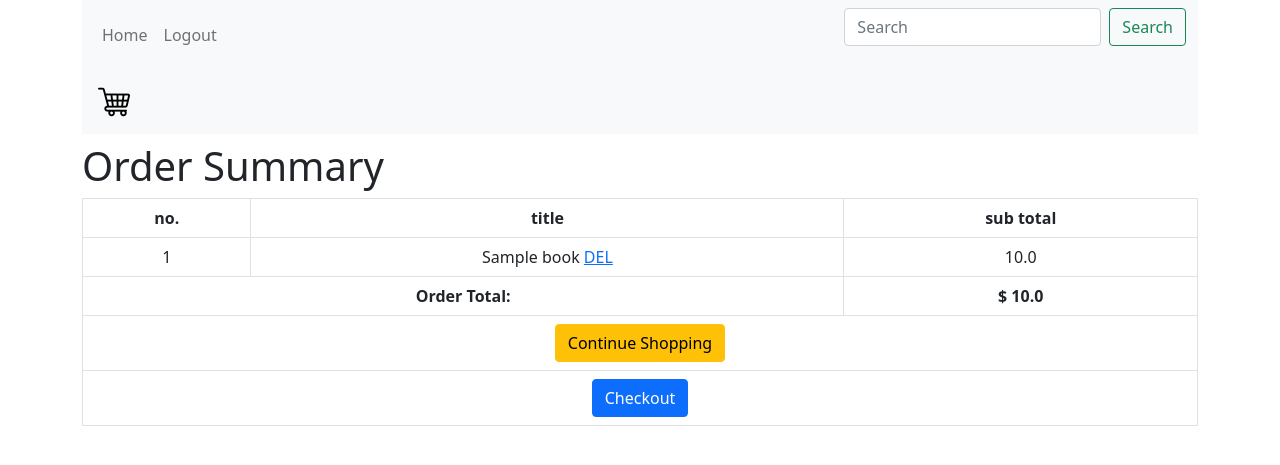
After one commit to Blackice21/my_ecommerce_app, a Django app: page /cart/order_summary/ in a window 1280 px wide. The commit adds this page. Shown: the top 465 px of the page. Run offline with Django 3.2, Linux system fonts and the light colour scheme; a user stored in the database is signed in; tables that the repository leaves empty hold one stand-in row (values such as "Sample post"); some libraries are stand-ins or nearby versions.

Commit message:
can track orders and can see order summary

```diff
--- a/shopping_cart/models.py
+++ b/shopping_cart/models.py
@@ -1,4 +1,5 @@
 from django.db import models
+from django.db.models import Sum
 from django.conf import settings
 from books.models import Book
 
@@ -12,11 +13,17 @@ class OrderItem(models.Model):
 class Order(models.Model):
     user = models.ForeignKey(settings.AUTH_USER_MODEL, on_delete=models.CASCADE)
     items = models.ManyToManyField(OrderItem)
-    ref_code = models.CharField(max_length=200)
+    ref_code = models.CharField(max_length=200, blank=True)
     is_ordered = models.BooleanField(default=False)
+
+    def get_total(self):
+        return self.items.all().aggregate(order_total=Sum('books__price'))['order_total']
 
     def __str__(self):
         return self.user.username
+
+    def track(self):
+        return self.items.count
 
 class Payment(models.Model):
     order = models.ForeignKey(Order, on_delete=models.CASCADE)
--- a/shopping_cart/urls.py
+++ b/shopping_cart/urls.py
@@ -3,5 +3,6 @@ from . import views
 
 urlpatterns = [
     path('add_to_cart/<book_slug>/', views.Add_to_cart, name='add_to_cart'),
-    path('remove_from_cart/<book_slug>/', views.Remove_from_cart, name='remove_from_cart')
+    path('remove_from_cart/<book_slug>/', views.Remove_from_cart, name='remove_from_cart'),
+    path('order_summary/', views.Order_summary, name='order_summary')
 ]
--- a/shopping_cart/views.py
+++ b/shopping_cart/views.py
@@ -18,3 +18,10 @@ def Remove_from_cart(request, book_slug):
     order.items.remove(order_item)
     order.save()
     return HttpResponseRedirect(request.META.get("HTTP_REFERER"))
+
+def Order_summary(request):
+     order = get_object_or_404(Order, user=request.user)
+     context={
+         'order': order
+     }
+     return render(request, 'order_summary.html', context)
--- a/templates/base.html
+++ b/templates/base.html
@@ -1,4 +1,5 @@
 <html lang="en">
+{% load static %}
 <head>
     <meta charset="UTF-8">
     <meta name="viewport" content="width=device-width, initial-scale=1.0">
@@ -10,6 +11,7 @@
       {% include 'navbar.html' %}
       <nav aria-label="breadcrumb">
         <ol class="breadcrumb p-3 mb-2 bg-light text-dark">
+          <a href="{% url 'order_summary' %}"><img src="{% static 'shopping-cart.png' %}" alt=""></a>
           {%block breadcrumb%}{% endblock breadcrumb %}
         </ol>
       </nav>
--- a/templates/book_detail.html
+++ b/templates/book_detail.html
@@ -1,6 +1,7 @@
 {% extends 'base.html' %}
 {% block title %}book details{% endblock title %}
 {% block breadcrumb %}
+<li class="breadcrumb-item">->{{tr}}</li>
 <li class="breadcrumb-item"><a href="{% url 'book_list'%}">book list</a></li>
 <li class="breadcrumb-item active">{{book.title}}</li>
 {% endblock breadcrumb %}
--- a/templates/book_list.html
+++ b/templates/book_list.html
@@ -1,6 +1,7 @@
 {% extends 'base.html' %}
 {% block title %}book list{% endblock title %}
 {% block breadcrumb %}
+<li class="breadcrumb-item">->{{tr}}</li>
 <li class="breadcrumb-item"><a href="#">book list</a></li>
 {% endblock breadcrumb %}
 
--- a/templates/chapter_detail.html
+++ b/templates/chapter_detail.html
@@ -1,6 +1,7 @@
 {% extends 'base.html' %}
 {% block title %}{{chapter.title}}{% endblock title %}
 {% block breadcrumb %}
+    <li class="breadcrumb-item">->{{tr}}</li>
     <li class="breadcrumb-item"><a href="{% url 'book_list'%}">book list</a></li>
     <li class="breadcrumb-item"><a href="{{chapter.book.get_absolute_url}}">{{chapter.book.title}}</a></li>
     <li class="breadcrumb-item active">{{chapter.title}}</li>
--- a/templates/exercise_detail.html
+++ b/templates/exercise_detail.html
@@ -2,6 +2,7 @@
 {% load static %}
 {% block title %}{{exercise.title}}{% endblock title %}
 {% block breadcrumb %}
+    <li class="breadcrumb-item">->{{tr}}</li>
     <li class="breadcrumb-item"><a href="{% url 'book_list'%}">book list</a></li>
     <li class="breadcrumb-item"><a href="{{exercise.chapter.book.get_absolute_url}}">{{exercise.chapter.book.title}}</a></li>
     <li class="breadcrumb-item"><a href="{{exercise.chapter.get_absolute_url}}">{{exercise.chapter.title}}</a></li>
--- /dev/null
+++ b/templates/order_summary.html
@@ -0,0 +1,52 @@
+{% extends 'base.html' %}
+{% block title %}order summary{% endblock title %}
+{% block content %}
+
+<h1>Order Summary</h1>
+<table class="table table-hover table-bordered text-center">
+    <tr>
+       <th>no.</th>
+       <th>title</th>
+       <th>sub total</th>
+    </tr>
+
+       {% for item in order.items.all %}
+       <tr>
+        <td>{{forloop.counter}}</td>
+        <td>{{item.books.title}} <a href="{% url 'remove_from_cart' item.books.slug %}">DEL</a></td>
+        <td>{{item.books.price}}</td>
+       </tr>
+       {% empty %}
+        <tr>
+            <td colspan='3'>There are no items in your cart</td>
+        </tr>
+       {% endfor %}
+       <tr>
+        <td colspan="2">
+           <strong class="pull-right">Order Total:</strong>
+        </td>
+        <td colspan="1">
+            <strong class="pull-right">$  {{order.get_total}}</strong>
+         </td>
+       </tr>
+       {% if order.get_total %}
+        <tr>
+            <td colspan="3">
+                <a class="btn btn-warning" href="{% url 'book_list' %}">Continue Shopping</a>
+            </td>
+        </tr>
+        <tr>
+            <td colspan="3">
+                <a class="btn btn-primary" href="{% url 'book_list' %}">Checkout</a>
+            </td>
+        </tr>
+        {% else %}
+         <tr>
+            <td colspan="3">
+                <a class="btn btn-warning" href="{% url 'book_list' %}">Add To Cart</a>
+            </td>
+         </tr>
+       {% endif %}
+</table>
+
+{% endblock content %}
```
Also changed, not shown: books/views.py (+32 -4 lines), django_ecommerce_pro/static/shopping-cart.png (added), shopping_cart/migrations/0002_auto_20210126_1418.py (added).
